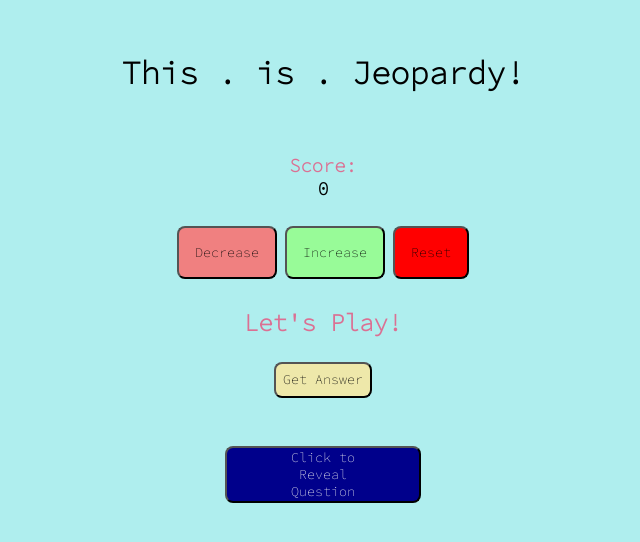
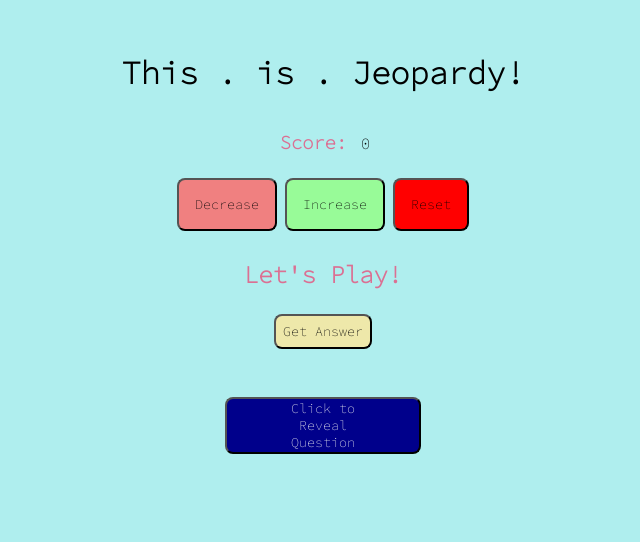
Before and after one commit to g0livax27/Jeopardy-API-App, a React (Create React App) app: page / in a window 1280 px wide. Shown: the top 542 px of the page, without its empty margins (317-957 px from the left). Built offline with nearby package versions, Linux system fonts and the light colour scheme; no server answers.

Commit message:
finishing CSS

```diff
--- a/src/App.js
+++ b/src/App.js
@@ -57,7 +57,9 @@
                 <Header/>
             </div>
             <div className="score-container">
-                <h3>Score: <Score content={score} /></h3>
+                <h3>Score:</h3> <Score content={score} /><br/><br/>
+            </div>
+            <div className="score-btn-container">
                 <ScoreBtn
                     content={"Decrease"}
                     handleClick={decrease}
@@ -85,9 +87,9 @@
                     {
                         Object.keys(answer).length ? (
                             <div className="answer-info-content">
-                                <h3 id="title">Category:</h3> <p>{answer[0].category.title}</p>
-                                <h4 id="title">Points:</h4> <p>{answer[0].value}</p>
-                                <h4 id="title">Answer:</h4> <p>{answer[0].question}</p>
+                                <h3 id="title">Category:</h3> <p>{answer[0].category.title}</p><br/><br/>
+                                <h4 id="title">Points:</h4> <p>{answer[0].value}</p><br/><br/>
+                                <h4 id="title">Answer:</h4> <p>{answer[0].question}</p><br/><br/>
                             </div>
                         ) : ("")
                     }
--- a/src/components/Score.js
+++ b/src/components/Score.js
@@ -3,7 +3,7 @@
       <div
         className="score"
         style={content >= 0 ? { color: "black" } : { color: "red" }}
-      >
+        >
         {content}
       </div>
     )
--- a/src/style.css
+++ b/src/style.css
@@ -17,7 +17,17 @@
     padding: 1rem;
 }
 
+.score-container > h3 {
+    text-align: center;
+    color: palevioletred;
+    padding: .25rem;
+}
+
 .score-container > h3,
+.score-container > div {
+    display: inline;
+}
+
 .answer-container > h2 {
     text-align: center;
     color: palevioletred;
@@ -69,10 +79,10 @@
     justify-content: center;
 }
 
-/* .answer-info-content > #title,
+.answer-info-content > #title,
 .answer-info-content > p {
     display: inline;
-} */
+}
 
 #title {
     color: palevioletred;
@@ -90,18 +100,23 @@
 }
 
 .question-container {
+    display: flex;
+    flex-direction: column;
     position: relative;
     justify-content: center;
+    align-items: center;
 }
 
 .question-btn {
     border-radius: 8px;
     padding-left: 20%;
     padding-right: 20%;
+    text-align: center;
     background-color: darkblue;
-    color: whitesmoke
+    color: whitesmoke;
 }
 
 #reveal {
+    align-items: center;
     color: palevioletred;
 }
```
